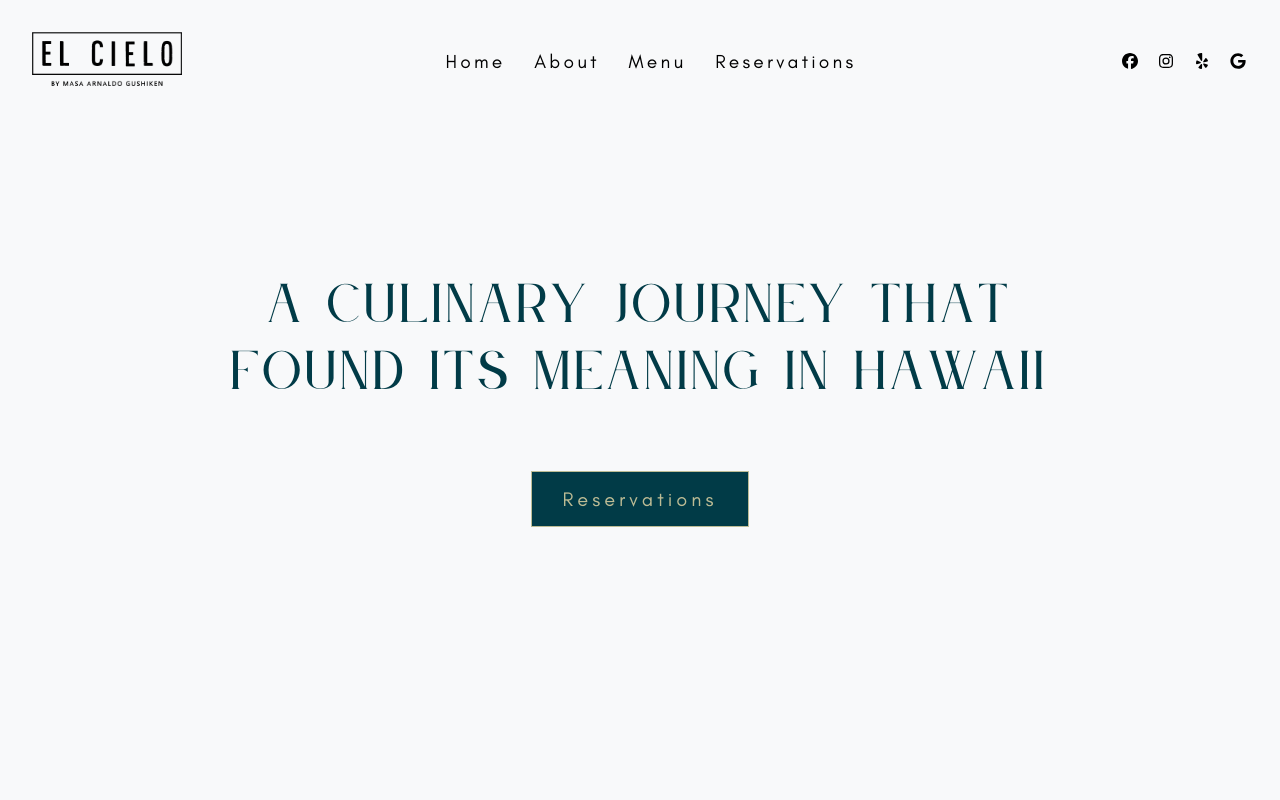
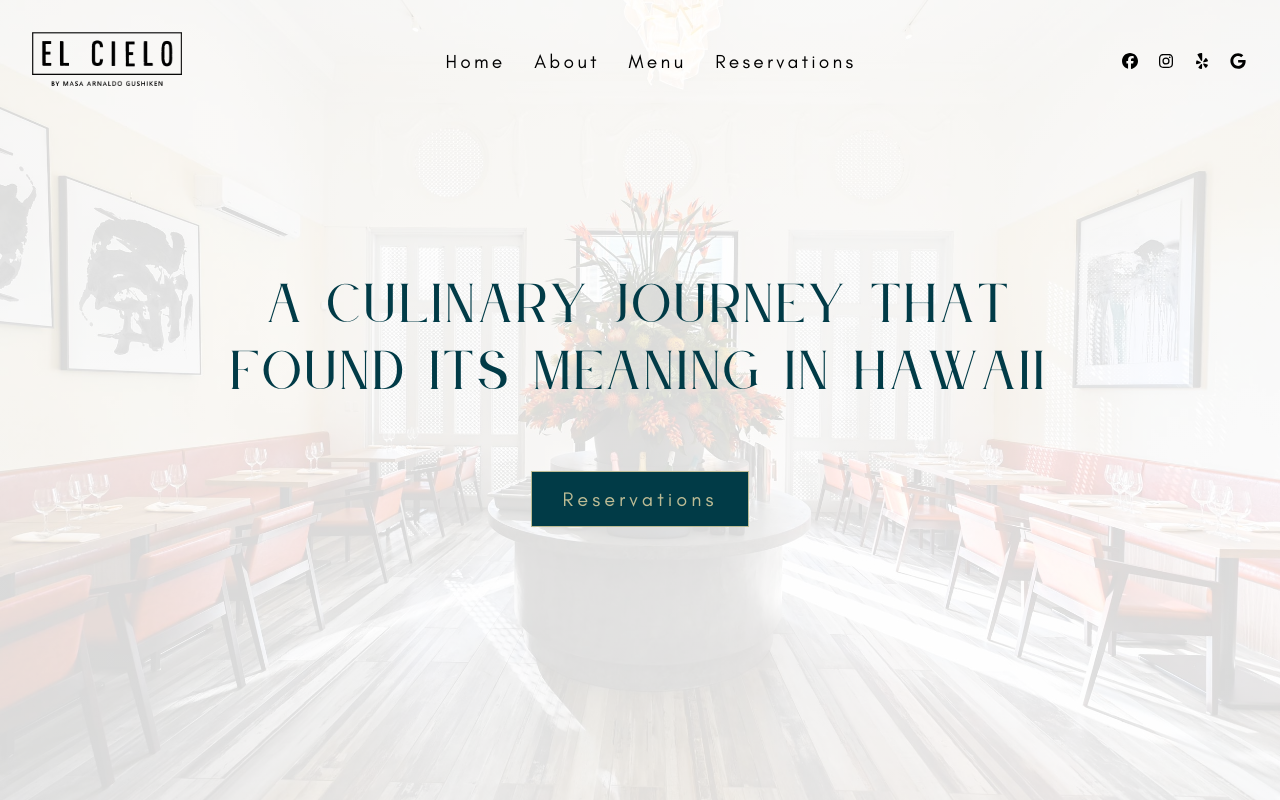
Before and after one commit to jmtakahashi/elcielo-hawaii, a React (Create React App) app: page / in a window 1280 px wide. Shown: the top 800 px of the page. Built offline with nearby package versions, Linux system fonts and the light colour scheme.

Commit message:
reinstate hero background image to test stutter.

```diff
--- a/src/index.css
+++ b/src/index.css
@@ -289,8 +289,8 @@ section {
 }
 
 .hero {
-  position: relative;
   height: 100vh;
+  padding: 0;
   animation: fadeIn 1.5s ease;
 }
 
@@ -303,11 +303,11 @@ section {
   align-items: center;
   gap: 3rem;
   padding: 32px;
-    /* background: linear-gradient(
-      rgba(0,0,0,0.75),
-      rgba(0,0,0,0.75)
-    ),
-  url('./assets/images/el-cielo-interior-14.jpg') center/cover no-repeat; */
+  background: linear-gradient(
+    rgba(255,255,255,0.85),
+    rgba(255,255,255,0.85)
+  ),
+  url('./assets/images/el-cielo-interior-14.jpg') center/cover no-repeat;
 }
 
 .hero-text {
```
